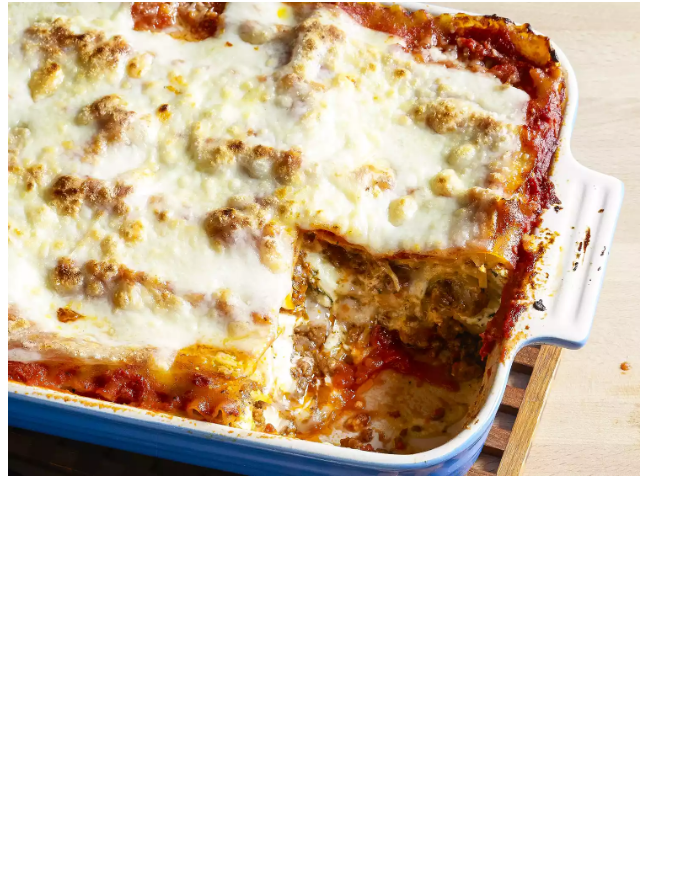
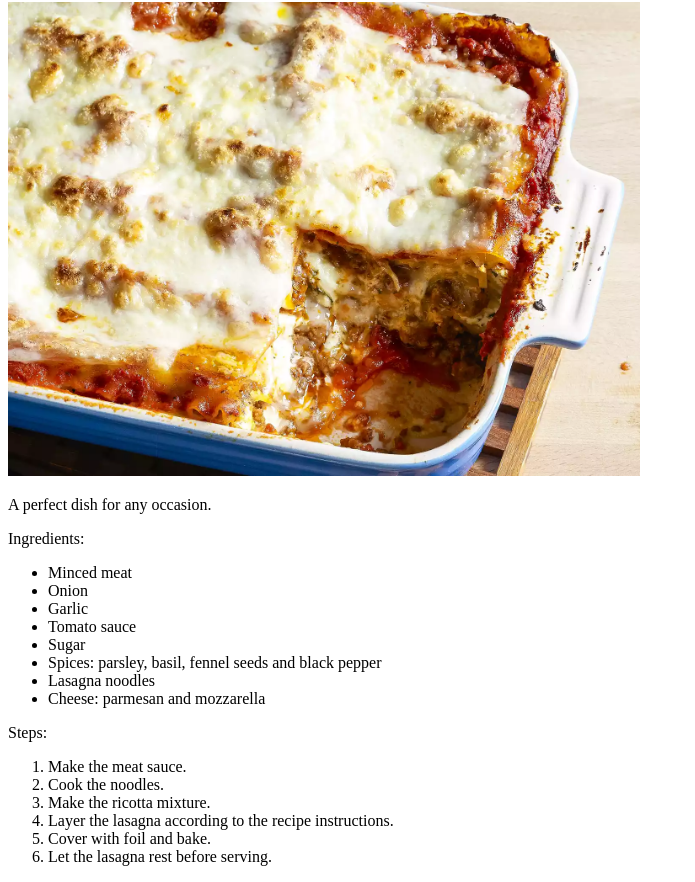
Before and after one commit to OSANNnn/odin-recipes, a plain HTML site: page recipes/lasagna.html in a window 1280 px wide. Shown: the part 104-986 px from the top of the page, without its empty margins (0-695 px from the left). Before the commit the page ends 800 px from the top, so only its background shows below. Drawn offline with Linux system fonts and the light colour scheme.

Commit message:
forgot to save on vscode before committing

```diff
--- a/recipes/lasagna.html
+++ b/recipes/lasagna.html
@@ -9,5 +9,26 @@
     <a href="../index.html"><- Homepage</a>
     <h1>Lasagna</h1>
     <img src="images/lasagna.webp" alt="Lasagna" width="50%">
+    <p>A perfect dish for any occasion.</p>
+    <p>Ingredients:</p>
+    <ul>
+        <li>Minced meat</li>
+        <li>Onion</li>
+        <li>Garlic</li>
+        <li>Tomato sauce</li>
+        <li>Sugar</li>
+        <li>Spices: parsley, basil, fennel seeds and black pepper</li>
+        <li>Lasagna noodles</li>
+        <li>Cheese: parmesan and mozzarella</li>
+    </ul>
+    <p>Steps:</p>
+    <ol>
+        <li>Make the meat sauce.</li>
+        <li>Cook the noodles.</li>
+        <li>Make the ricotta mixture.</li>
+        <li>Layer the lasagna according to the recipe instructions.</li>
+        <li>Cover with foil and bake.</li>
+        <li>Let the lasagna rest before serving.</li>
+    </ol>
 </body>
 </html>
```
Also changed, not shown: index.html (+1 -0 lines).
